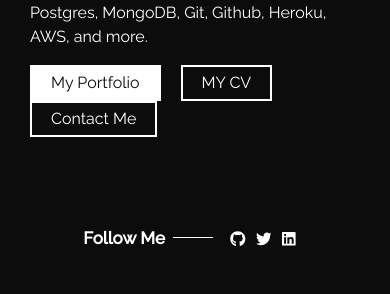
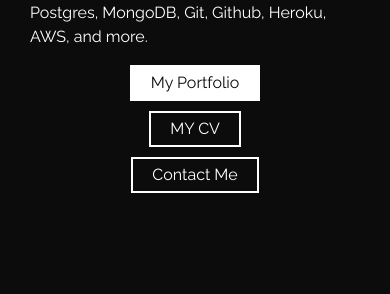
Before and after one commit to MrSep01/meSep-portfolio, a React (Create React App) app: page / in a window 390 px wide. Shown: the part 910-1204 px from the top of the page. Built offline with nearby package versions, Linux system fonts and the light colour scheme.

Commit message:
button-layout-update-mobile

```diff
--- a/src/pages/home/style.css
+++ b/src/pages/home/style.css
@@ -108,11 +108,13 @@ section {
     cursor: pointer;
     border-radius: 0;
     margin-right: 20px;
+    margin-bottom: 10px;
 }
 
 .ac_btn a {
     text-decoration: none;
 }
+
 
 .ac_btn:hover {
     box-shadow: 8px 8px 0px var(--text-color), -8px -8px 0px var(--text-color);
@@ -206,7 +208,24 @@ section {
         left: 50%;
         transform: translate(-50%, 50%);
     }
+
+
 }
+
+@media (max-width: 991.98px) {
+    .intro_sec .intro_btn-action {
+        display: flex;
+        flex-direction: column;
+        align-items: center;
+    }
+
+    .intro_sec .intro_btn-action .ac_btn {
+        margin-right: 0; /* Remove right margin on mobile */
+        width: 100%; /* Full width for buttons */
+    }
+}
+
+
 
 .intro_sec .h_bg-image .block .wrap-icon {
     font-size: 40px;
```
